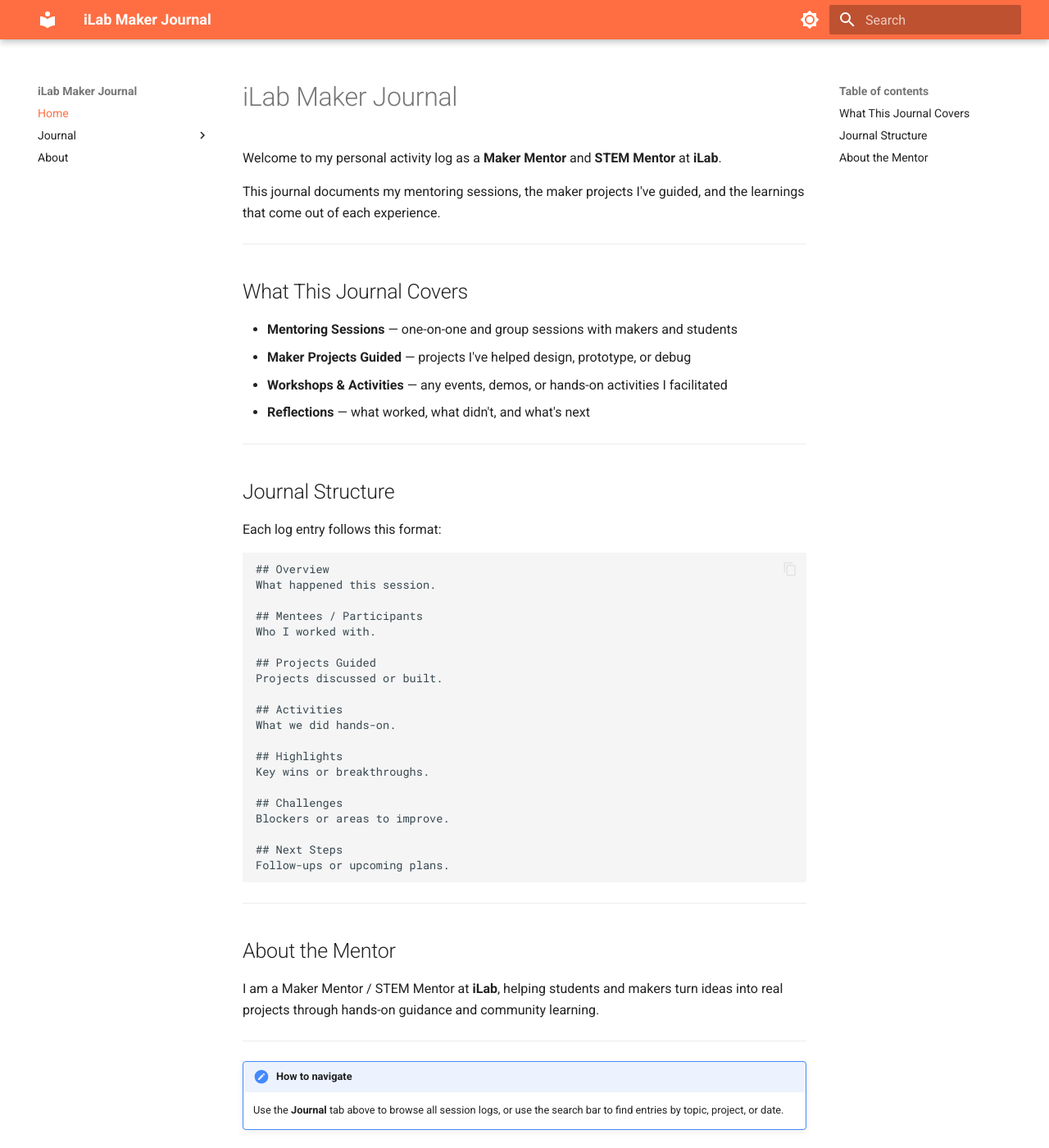
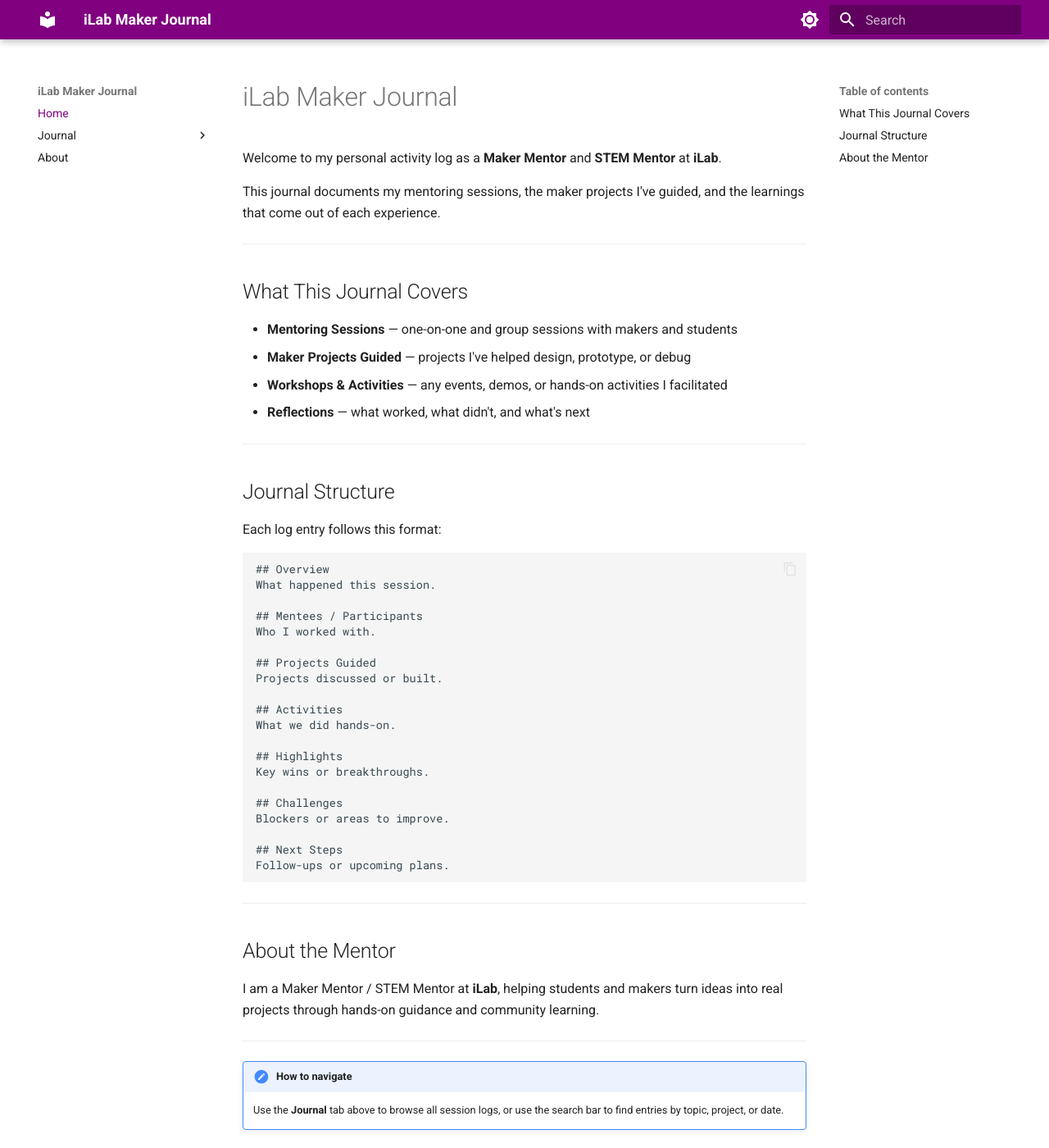
Before and after one commit to basheerbk/MakerLog, an MkDocs documentation site: the page built from docs/index.md, in a window 1280 px wide and 1400 px high. Shown: the whole window at 82% size. Built offline with MkDocs 1.6.1 and Material for MkDocs 9.7.7, drawn with Linux system fonts in a browser that asks for light colours.

Commit message:
Change theme color from orange to purple #800080
Made-with: Cursor

```diff
--- /dev/null
+++ b/docs/stylesheets/extra.css
@@ -0,0 +1,6 @@
+:root {
+  --md-primary-fg-color:        #800080;
+  --md-primary-fg-color--light: #9a009a;
+  --md-primary-fg-color--dark:  #600060;
+  --md-accent-fg-color:         #800080;
+}
--- a/mkdocs.yml
+++ b/mkdocs.yml
@@ -7,15 +7,15 @@ theme:
   palette:
     - media: "(prefers-color-scheme: light)"
       scheme: default
-      primary: deep orange
-      accent: orange
+      primary: custom
+      accent: custom
       toggle:
         icon: material/brightness-7
         name: Switch to dark mode
     - media: "(prefers-color-scheme: dark)"
       scheme: slate
-      primary: deep orange
-      accent: orange
+      primary: custom
+      accent: custom
       toggle:
         icon: material/brightness-4
         name: Switch to light mode
@@ -31,6 +31,9 @@ plugins:
       post_readtime: true
   - search
 
+extra_css:
+  - stylesheets/extra.css
+
 nav:
   - Home: index.md
   - Journal:
```
